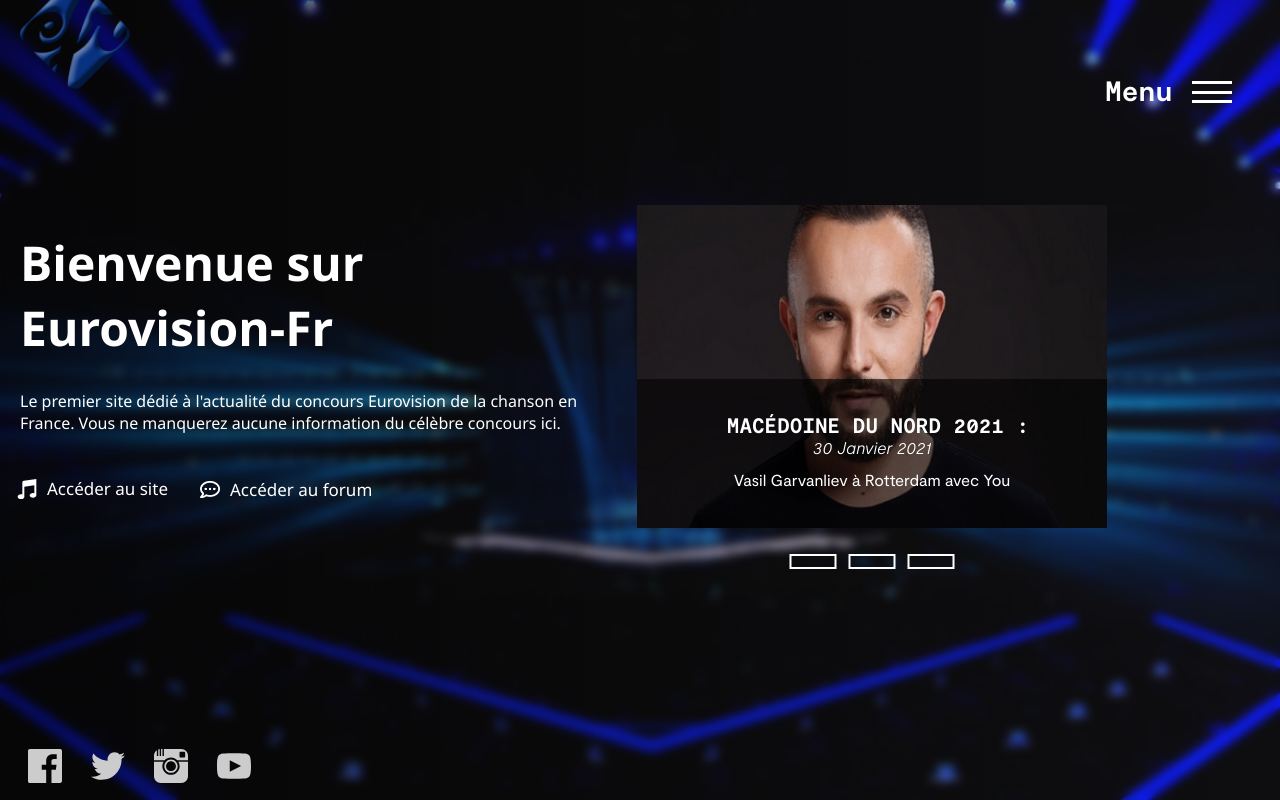
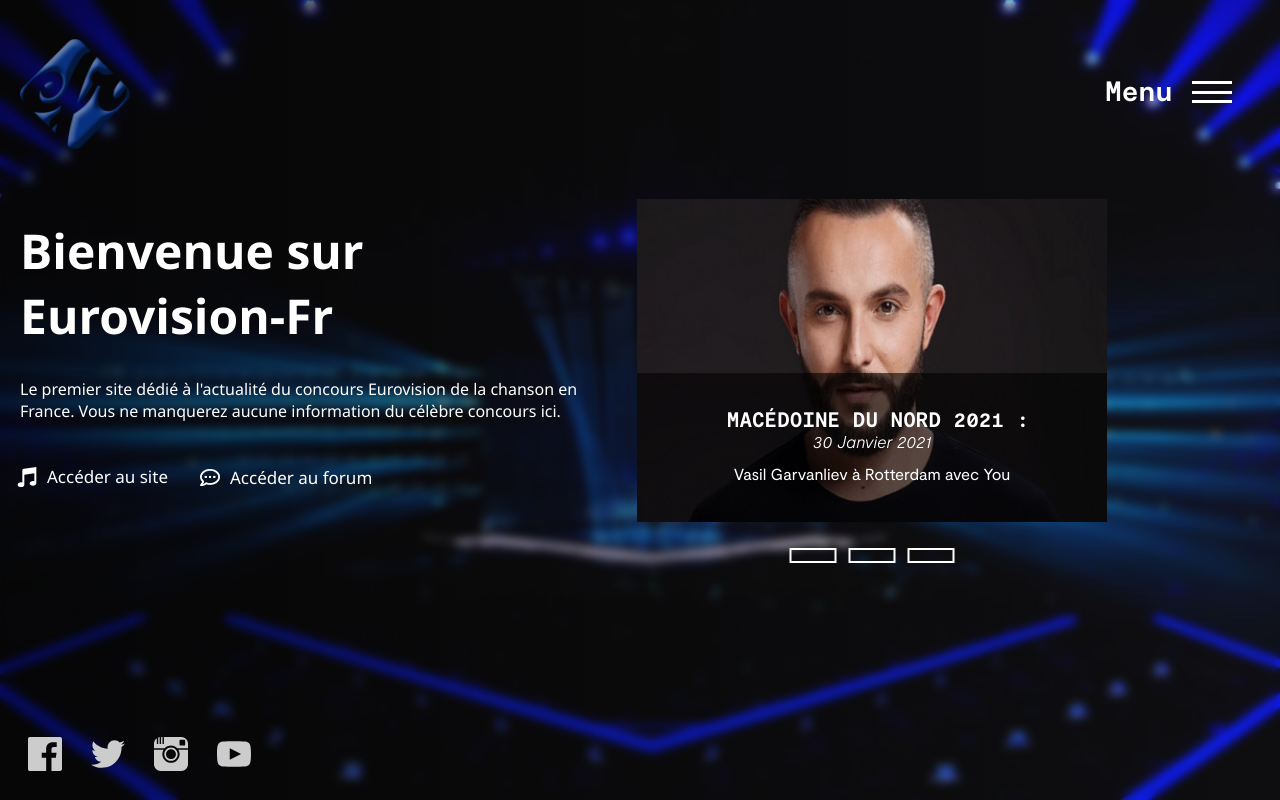
Before and after one commit to tlaborie4/eefr_accueil, a plain HTML site: page index.html in a window 1280 px wide. Drawn offline with nearby package versions, Linux system fonts and the light colour scheme; files whose address does not match are found by name.

Commit message:
Add files via upload

```diff
--- a/style.css
+++ b/style.css
@@ -3419,9 +3419,9 @@ input[name="r"] {
   .logo img {
     filter: saturate(180%);
     width: 110px;
-    margin-top: 215px;
+    margin-top: 275px;
     margin-left: -100px;
-    margin-bottom: 55px;
+    margin-bottom: -17px;
     animation: HeroSlideIn 1.5s forwards 0.2s ease;
   }
 
```
